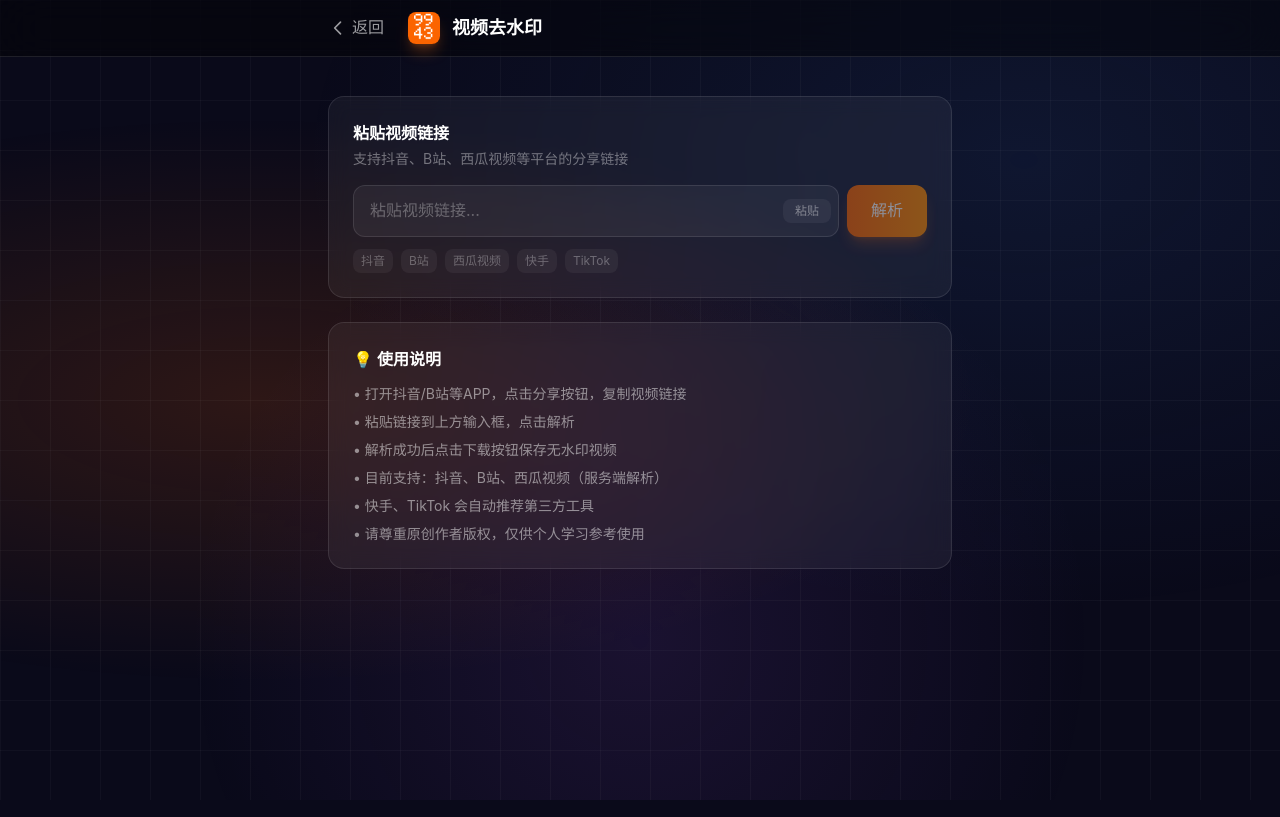
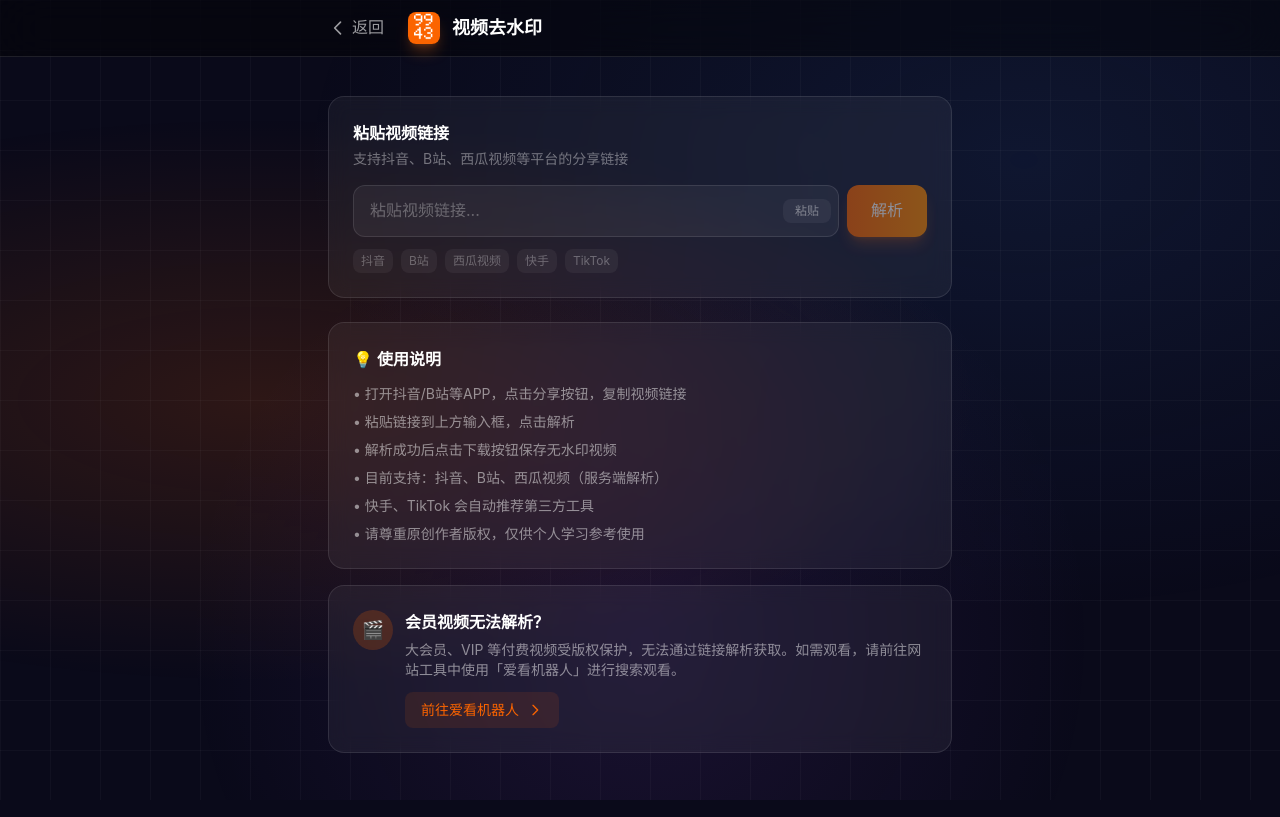
Before and after one commit to fuermosi314/9943website, a Next.js app: page /tools/video-unwatermark in a window 1280 px wide. Built offline with nearby package versions, Linux system fonts and the light colour scheme.

Commit message:
feat: 视频去水印页面增加会员视频提示，引导使用爱看机器人

```diff
--- a/app/tools/video-unwatermark/page.tsx
+++ b/app/tools/video-unwatermark/page.tsx
@@ -298,6 +298,30 @@
             <li>• 请尊重原创作者版权，仅供个人学习参考使用</li>
           </ul>
         </div>
+
+        {/* 会员视频提示 */}
+        <div className="glass-card p-6 mt-4 animate-slide-up border border-[#fb6400]/20" style={{ animationDelay: '200ms' }}>
+          <div className="flex items-start gap-3">
+            <div className="w-10 h-10 rounded-full bg-[#fb6400]/20 flex items-center justify-center shrink-0">
+              <span className="text-lg">🎬</span>
+            </div>
+            <div>
+              <h3 className="text-white font-semibold mb-1">会员视频无法解析？</h3>
+              <p className="text-white/50 text-sm mb-3">
+                大会员、VIP 等付费视频受版权保护，无法通过链接解析获取。如需观看，请前往网站工具中使用「爱看机器人」进行搜索观看。
+              </p>
+              <a
+                href="/tools/site/aikanbot"
+                className="inline-flex items-center gap-2 px-4 py-2 text-sm font-medium text-[#fb6400] bg-[#fb6400]/10 rounded-lg hover:bg-[#fb6400]/20 transition-colors"
+              >
+                前往爱看机器人
+                <svg className="w-4 h-4" fill="none" viewBox="0 0 24 24" stroke="currentColor">
+                  <path strokeLinecap="round" strokeLinejoin="round" strokeWidth={2} d="M9 5l7 7-7 7" />
+                </svg>
+              </a>
+            </div>
+          </div>
+        </div>
       </main>
     </div>
   );
```
